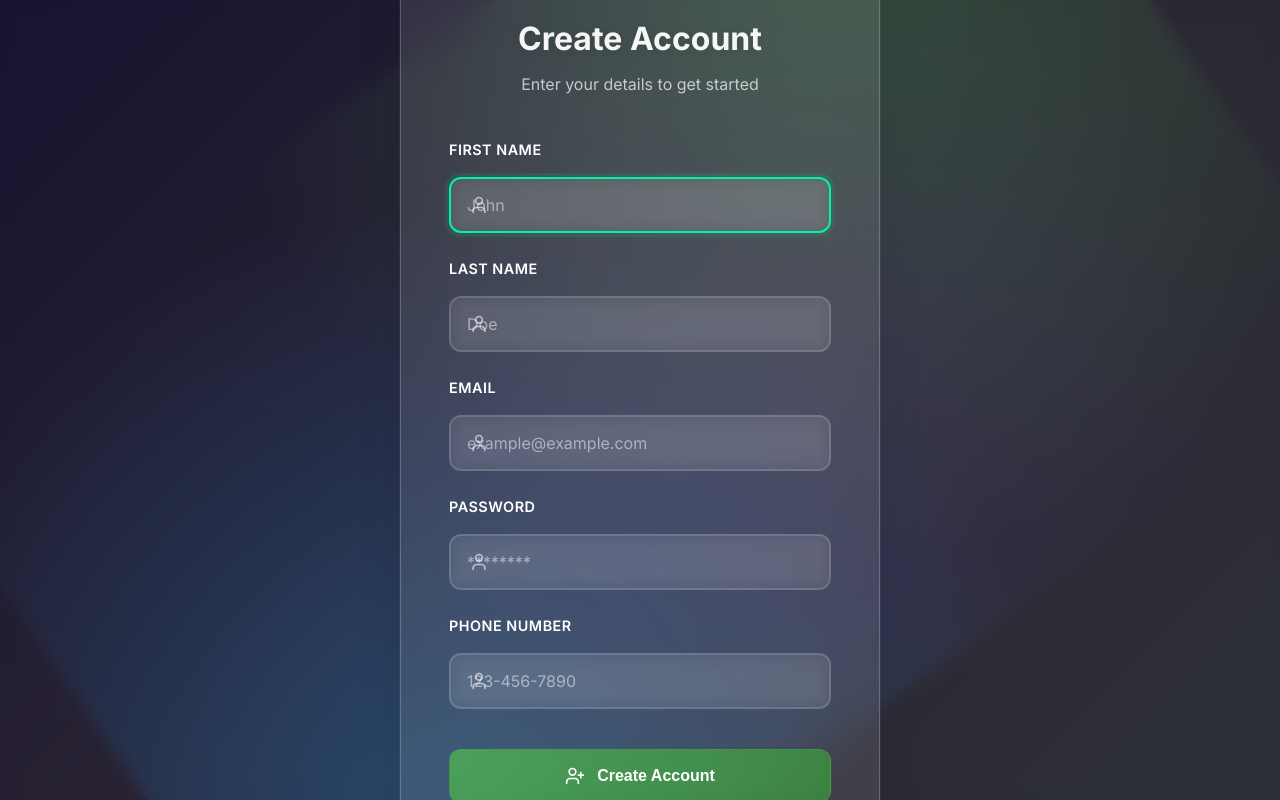
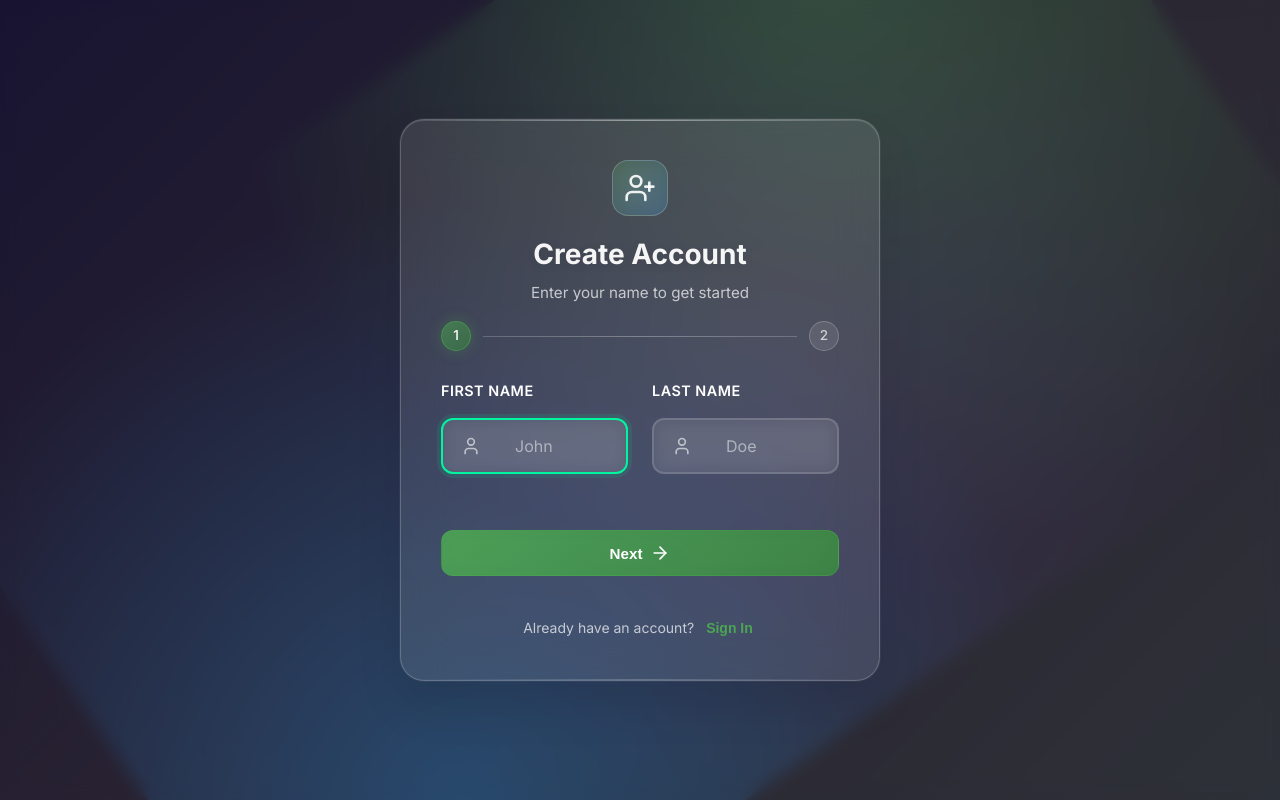
Before and after one commit to Grelien/Web-platform, a React (Vite) app in the folder frontend/: page / in a window 1280 px wide. Both pictures are taken after typing "5551234" into the empty fields and a click on the button "Create Account". Built offline with nearby package versions, Linux system fonts and the light colour scheme.

Commit message:
login & registration page UX improved

```diff
--- a/frontend/src/components/Auth.css
+++ b/frontend/src/components/Auth.css
@@ -10,8 +10,9 @@
   align-items: center;
   justify-content: center;
   z-index: 1000;
-  padding: 2rem;
+  padding: 1rem;
   box-sizing: border-box;
+  overflow: auto;
 }
 
 .auth-background {
@@ -71,6 +72,8 @@
   z-index: 10;
   width: 100%;
   max-width: 480px;
+  max-height: 90vh;
+  display: flex;
 }
 
 .auth-card {
@@ -79,14 +82,17 @@
   -webkit-backdrop-filter: blur(20px);
   border: 1px solid rgba(255, 255, 255, 0.2);
   border-radius: 24px;
-  padding: 3rem;
+  padding: 2.5rem;
   box-shadow:
     0 25px 45px rgba(0, 0, 0, 0.1),
     0 0 0 1px rgba(255, 255, 255, 0.05),
     inset 0 1px 0 rgba(255, 255, 255, 0.1);
   position: relative;
-  overflow: hidden;
+  overflow-y: auto;
+  overflow-x: hidden;
   animation: slideInScale 0.6s cubic-bezier(0.16, 1, 0.3, 1);
+  max-height: 90vh;
+  width: 100%;
 }
 
 .auth-card::before {
@@ -130,34 +136,81 @@
 
 .auth-header {
   text-align: center;
-  margin-bottom: 2.5rem;
+  margin-bottom: 1.75rem;
+}
+
+/* Step indicator */
+.step-indicator {
+  display: flex;
+  align-items: center;
+  justify-content: center;
+  margin-top: 1rem;
+}
+
+.step {
+  width: 30px;
+  height: 30px;
+  border-radius: 50%;
+  display: flex;
+  align-items: center;
+  justify-content: center;
+  background: rgba(255, 255, 255, 0.1);
+  border: 1px solid rgba(255, 255, 255, 0.2);
+  color: rgba(255, 255, 255, 0.7);
+  font-size: 0.85rem;
+  font-weight: 500;
+  transition: all 0.3s ease;
+}
+
+.step.active {
+  background: linear-gradient(135deg, rgba(76, 175, 80, 0.5), rgba(56, 142, 60, 0.5));
+  border-color: rgba(76, 175, 80, 0.5);
+  color: white;
+  box-shadow: 0 0 15px rgba(76, 175, 80, 0.3);
+}
+
+.step.complete {
+  background: rgba(76, 175, 80, 0.3);
+  border-color: rgba(76, 175, 80, 0.3);
+  color: white;
+}
+
+.step-line {
+  flex: 1;
+  height: 1px;
+  background: linear-gradient(90deg,
+    rgba(255, 255, 255, 0.2),
+    rgba(255, 255, 255, 0.3),
+    rgba(255, 255, 255, 0.2)
+  );
+  margin: 0 0.75rem;
 }
 
 .auth-icon {
   display: inline-flex;
   align-items: center;
   justify-content: center;
-  width: 64px;
-  height: 64px;
+  width: 56px;
+  height: 56px;
   background: linear-gradient(135deg, rgba(76, 175, 80, 0.2), rgba(33, 150, 243, 0.2));
   border: 1px solid rgba(255, 255, 255, 0.2);
   border-radius: 16px;
-  margin-bottom: 1.5rem;
+  margin-bottom: 1rem;
   color: rgba(255, 255, 255, 0.9);
   backdrop-filter: blur(10px);
   -webkit-backdrop-filter: blur(10px);
 }
 
 .auth-header h1 {
-  font-size: 2rem;
+  font-size: 1.75rem;
   font-weight: 700;
   color: rgba(255, 255, 255, 0.95);
-  margin: 0 0 0.5rem 0;
+  margin: 0 0 0.25rem 0;
   text-shadow: 0 2px 10px rgba(0, 0, 0, 0.1);
 }
 
 .auth-header p {
-  font-size: 1rem;
+  font-size: 0.95rem;
   color: rgba(255, 255, 255, 0.7);
   margin: 0;
   font-weight: 400;
@@ -166,7 +219,7 @@
 .auth-form {
   display: flex;
   flex-direction: column;
-  gap: 1.5rem;
+  gap: 1rem;
 }
 
 .form-row {
@@ -178,7 +231,7 @@
 .form-group {
   display: flex;
   flex-direction: column;
-  gap: 0.5rem;
+  gap: 0.25rem;
 }
 
 .form-group label {
@@ -196,12 +249,12 @@
 
 .input-wrapper input {
   width: 100%;
-  padding: 1rem 1rem 1rem 4.5rem;
+  padding: 0.75rem 0.75rem 0.75rem 4rem;
   background: rgba(255, 255, 255, 0.08);
   border: 1px solid rgba(255, 255, 255, 0.15);
   border-radius: 12px;
   color: rgba(255, 255, 255, 0.95);
-  font-size: 1rem;
+  font-size: 0.95rem;
   transition: all 0.3s ease;
   backdrop-filter: blur(10px);
   -webkit-backdrop-filter: blur(10px);
@@ -228,13 +281,22 @@
 
 .input-icon {
   position: absolute;
-  left: 1.25rem;
+  left: 1rem;
   top: 50%;
   transform: translateY(-50%);
   color: rgba(255, 255, 255, 0.6);
   z-index: 1;
   pointer-events: none;
-  /* Removed font-size since Lucide icons use size prop */
+  /* Lucide icons use size prop */
+}
+
+/* Special styling for all input fields to ensure adequate spacing between icons and text */
+.phone-input-wrapper .input-icon {
+  left: 1.25rem;
+}
+
+.phone-input {
+  padding-left: 4.5rem !important;
 }
 
 .password-toggle {
@@ -278,20 +340,20 @@
   display: flex;
   align-items: center;
   justify-content: center;
-  gap: 0.75rem;
+  gap: 0.5rem;
   width: 100%;
-  padding: 1rem 2rem;
+  padding: 0.75rem 1.5rem;
   background: linear-gradient(135deg, rgba(76, 175, 80, 0.8), rgba(56, 142, 60, 0.8));
   border: 1px solid rgba(76, 175, 80, 0.3);
   border-radius: 12px;
   color: white;
-  font-size: 1rem;
+  font-size: 0.95rem;
   font-weight: 600;
   cursor: pointer;
   transition: all 0.3s ease;
   backdrop-filter: blur(10px);
   -webkit-backdrop-filter: blur(10px);
-  margin-top: 1rem;
+  margin-top: 0.75rem;
 }
 
 .auth-submit:hover {
@@ -315,6 +377,34 @@
 
 .auth-submit.loading {
   pointer-events: none;
+}
+
+.form-buttons {
+  display: flex;
+  gap: 0.75rem;
+  margin-top: 0.75rem;
+}
+
+.form-buttons .auth-submit {
+  flex: 1;
+}
+
+.auth-back-button {
+  display: flex;
+  align-items: center;
+  justify-content: center;
+  gap: 0.5rem;
+  padding: 0.75rem 1rem;
+  background: rgba(255, 255, 255, 0.1);
+  border: 1px solid rgba(255, 255, 255, 0.2);
+  border-radius: 12px;
+  color: rgba(255, 255, 255, 0.9);
+  font-size: 0.95rem;
+  font-weight: 500;
+  cursor: pointer;
+  transition: all 0.3s ease;
+  backdrop-filter: blur(10px);
+  -webkit-backdrop-filter: blur(10px);
 }
 
 .loading-spinner {
@@ -392,6 +482,31 @@
   cursor: not-allowed;
 }
 
+/* Custom Scrollbar for Auth Card */
+.auth-card::-webkit-scrollbar {
+  width: 8px;
+}
+
+.auth-card::-webkit-scrollbar-track {
+  background: rgba(255, 255, 255, 0.05);
+  border-radius: 10px;
+}
+
+.auth-card::-webkit-scrollbar-thumb {
+  background: rgba(255, 255, 255, 0.2);
+  border-radius: 10px;
+}
+
+.auth-card::-webkit-scrollbar-thumb:hover {
+  background: rgba(255, 255, 255, 0.3);
+}
+
+/* Firefox scrollbar */
+.auth-card {
+  scrollbar-width: thin;
+  scrollbar-color: rgba(255, 255, 255, 0.2) rgba(255, 255, 255, 0.05);
+}
+
 /* Responsive Design */
 @media (max-width: 640px) {
   .auth-page {
@@ -399,28 +514,108 @@
   }
 
   .auth-card {
-    padding: 2rem;
+    padding: 1.5rem;
+    max-height: 85vh;
   }
 
   .auth-header h1 {
-    font-size: 1.75rem;
+    font-size: 1.5rem;
+  }
+
+  .auth-header p {
+    font-size: 0.9rem;
   }
 
   .form-row {
     grid-template-columns: 1fr;
-    gap: 1.5rem;
+    gap: 1rem;
   }
 
   .input-wrapper input {
-    padding: 0.875rem 0.875rem 0.875rem 4rem;
+    padding: 0.75rem 0.75rem 0.75rem 3.75rem;
   }
 
   .input-icon {
+    left: 0.75rem;
+  }
+
+  .phone-input-wrapper .input-icon {
     left: 1rem;
   }
 
+  .phone-input {
+    padding-left: 4rem !important;
+  }
+
   .password-toggle {
-    right: 0.875rem;
+    right: 0.75rem;
+  }
+
+  .auth-form {
+    gap: 0.75rem;
+  }
+}
+
+/* Very small screens */
+@media (max-height: 650px) {
+  .auth-card {
+    padding: 1.25rem;
+    max-height: 90vh;
+  }
+
+  .auth-header {
+    margin-bottom: 1rem;
+  }
+
+  .auth-icon {
+    width: 48px;
+    height: 48px;
+    margin-bottom: 0.75rem;
+  }
+
+  .auth-header h1 {
+    font-size: 1.35rem;
+    margin-bottom: 0.15rem;
+  }
+
+  .auth-header p {
+    font-size: 0.85rem;
+  }
+
+  .auth-form {
+    gap: 0.65rem;
+  }
+
+  .form-group {
+    gap: 0.15rem;
+  }
+
+  .input-wrapper input {
+    padding: 0.65rem 0.65rem 0.65rem 3.5rem;
+  }
+
+  .phone-input {
+    padding-left: 3.75rem !important;
+  }
+
+  .auth-submit {
+    padding: 0.65rem;
+    font-size: 0.9rem;
+  }
+
+  .auth-back-button {
+    padding: 0.65rem 0.75rem;
+    font-size: 0.9rem;
+  }
+
+  .auth-switch {
+    margin-top: 0.75rem;
+  }
+
+  .step {
+    width: 24px;
+    height: 24px;
+    font-size: 0.75rem;
   }
 }
 
--- a/frontend/src/components/Login.tsx
+++ b/frontend/src/components/Login.tsx
@@ -92,7 +92,7 @@ export function Login({ onSwitchToRegister }: LoginProps) {
 
           <div className="form-group">
             <label htmlFor="phoneNumber">Phone Number</label>
-            <div className="input-wrapper">
+            <div className="input-wrapper phone-input-wrapper">
               <Phone className="input-icon" size={20} />
               <input
                 type="tel"
@@ -100,10 +100,11 @@ export function Login({ onSwitchToRegister }: LoginProps) {
                 name="phoneNumber"
                 value={formData.phoneNumber}
                 onChange={handleInputChange}
-                placeholder="(555) 123-4567"
+                placeholder="0776384481"
                 required
                 disabled={isLoading}
                 autoFocus
+                className="phone-input"
               />
             </div>
             <small className="input-hint">Enter your 10-digit phone number</small>
--- a/frontend/src/components/Register.tsx
+++ b/frontend/src/components/Register.tsx
@@ -1,5 +1,5 @@
 import { useState } from 'react';
-import { UserPlus, User } from 'lucide-react';
+import { UserPlus, User, Mail, Lock, Phone, ArrowRight, ArrowLeft } from 'lucide-react';
 import { useAuth } from '../hooks/useAuth';
 import './Auth.css';
 import type { RegisterData } from '../types';
@@ -19,6 +19,7 @@ export function Register({ onSwitchToLogin }: RegisterProps) {
   });
   const [isLoading, setIsLoading] = useState(false);
   const [error, setError] = useState('');
+  const [step, setStep] = useState<1 | 2>(1);
 
   const handleInputChange = (e: React.ChangeEvent<HTMLInputElement>) => {
     const { name, value } = e.target;
@@ -31,24 +32,61 @@ export function Register({ onSwitchToLogin }: RegisterProps) {
     if (error) setError('');
   };
 
+  const validateStep1 = (): boolean => {
+    if (!formData.firstName || !formData.lastName) {
+      setError('Please enter both first and last name');
+      return false;
+    }
+    if (formData.firstName.length < 2 || formData.lastName.length < 2) {
+      setError('Names must be at least 2 characters long');
+      return false;
+    }
+    return true;
+  };
+
+  const validateStep2 = (): boolean => {
+    if (!formData.email) {
+      setError('Please enter your email address');
+      return false;
+    }
+    if (!formData.password || formData.password.length < 6) {
+      setError('Please enter a password (minimum 6 characters)');
+      return false;
+    }
+    if (!formData.phoneNumber) {
+      setError('Please enter your phone number');
+      return false;
+    }
+    return true;
+  };
+
+  const nextStep = () => {
+    setError('');
+    if (validateStep1()) {
+      setStep(2);
+    }
+  };
+
+  const prevStep = () => {
+    setError('');
+    setStep(1);
+  };
+
   const handleSubmit = async (e: React.FormEvent) => {
     e.preventDefault();
-    setIsLoading(true);
     setError('');
 
-    // Validate required fields
-    if (!formData.firstName || !formData.lastName || !formData.email || !formData.password || !formData.phoneNumber) {
-      setError('Please fill in all fields');
+    if (step === 1) {
+      nextStep();
+      return;
+    }
+
+    if (!validateStep2()) {
       setIsLoading(false);
       return;
     }
 
-    if (formData.firstName.length < 2 || formData.lastName.length < 2) {
-      setError('Names must be at least 2 characters long');
-      setIsLoading(false);
-      return;
-    }
-
+    setIsLoading(true);
     try {
       await register(formData);
     } catch (err) {
@@ -66,7 +104,14 @@ export function Register({ onSwitchToLogin }: RegisterProps) {
             <UserPlus size={32} />
           </div>
           <h1>Create Account</h1>
-          <p>Enter your details to get started</p>
+          <p>{step === 1 ? 'Enter your name to get started' : 'Complete your profile'}</p>
+
+          {/* Step indicator */}
+          <div className="step-indicator">
+            <div className={`step ${step === 1 ? 'active' : 'complete'}`}>1</div>
+            <div className="step-line"></div>
+            <div className={`step ${step === 2 ? 'active' : ''}`}>2</div>
+          </div>
         </div>
 
         <form onSubmit={handleSubmit} className="auth-form">
@@ -76,9 +121,12 @@ export function Register({ onSwitchToLogin }: RegisterProps) {
             </div>
           )}
 
+          {step === 1 ? (
+            /* Step 1: Name information */
+            <div className="form-row">
               <div className="form-group">
                 <label htmlFor="firstName">First Name</label>
-            <div className="input-wrapper">
+                <div className="input-wrapper phone-input-wrapper">
                   <User className="input-icon" size={20} />
                   <input
                     type="text"
@@ -90,13 +138,14 @@ export function Register({ onSwitchToLogin }: RegisterProps) {
                     required
                     disabled={isLoading}
                     autoFocus
+                    className="phone-input"
                   />
                 </div>
               </div>
 
               <div className="form-group">
                 <label htmlFor="lastName">Last Name</label>
-            <div className="input-wrapper">
+                <div className="input-wrapper phone-input-wrapper">
                   <User className="input-icon" size={20} />
                   <input
                     type="text"
@@ -107,14 +156,18 @@ export function Register({ onSwitchToLogin }: RegisterProps) {
                     placeholder="Doe"
                     required
                     disabled={isLoading}
+                    className="phone-input"
                   />
                 </div>
               </div>
-
+            </div>
+          ) : (
+            /* Step 2: Contact & Security information */
+            <>
               <div className="form-group">
-            <label htmlFor="email">Email</label>
-            <div className="input-wrapper">
-              <User className="input-icon" size={20} />
+                <label htmlFor="email">Email Address</label>
+                <div className="input-wrapper phone-input-wrapper">
+                  <Mail className="input-icon" size={20} />
                   <input
                     type="email"
                     id="email"
@@ -124,43 +177,63 @@ export function Register({ onSwitchToLogin }: RegisterProps) {
                     placeholder="example@example.com"
                     required
                     disabled={isLoading}
+                    className="phone-input"
+                    autoFocus
                   />
                 </div>
               </div>
 
               <div className="form-group">
                 <label htmlFor="password">Password</label>
-            <div className="input-wrapper">
-              <User className="input-icon" size={20} />
+                <div className="input-wrapper phone-input-wrapper">
+                  <Lock className="input-icon" size={20} />
                   <input
                     type="password"
                     id="password"
                     name="password"
                     value={formData.password}
                     onChange={handleInputChange}
-                placeholder="********"
+                    placeholder="Minimum 6 characters"
                     required
                     disabled={isLoading}
+                    className="phone-input"
                   />
                 </div>
+                <small className="input-hint">Must be at least 6 characters</small>
               </div>
 
               <div className="form-group">
                 <label htmlFor="phoneNumber">Phone Number</label>
-            <div className="input-wrapper">
-              <User className="input-icon" size={20} />
+                <div className="input-wrapper phone-input-wrapper">
+                  <Phone className="input-icon" size={20} />
                   <input
                     type="tel"
                     id="phoneNumber"
                     name="phoneNumber"
                     value={formData.phoneNumber}
                     onChange={handleInputChange}
-                placeholder="123-456-7890"
+                    placeholder="0776384481"
                     required
                     disabled={isLoading}
+                    className="phone-input"
                   />
                 </div>
               </div>
+            </>
+          )}
+
+          <div className="form-buttons">
+            {step === 2 && (
+              <button
+                type="button"
+                className="auth-back-button"
+                onClick={prevStep}
+                disabled={isLoading}
+              >
+                <ArrowLeft size={20} />
+                Back
+              </button>
+            )}
 
             <button
               type="submit"
@@ -171,11 +244,21 @@ export function Register({ onSwitchToLogin }: RegisterProps) {
                 <div className="loading-spinner" />
               ) : (
                 <>
+                  {step === 1 ? (
+                    <>
+                      Next
+                      <ArrowRight size={20} />
+                    </>
+                  ) : (
+                    <>
                       <UserPlus size={20} />
                       Create Account
                     </>
                   )}
+                </>
+              )}
             </button>
+          </div>
 
           <div className="auth-switch">
             <span>Already have an account?</span>
```
Lines whose indentation alone changed are shown as unchanged.
